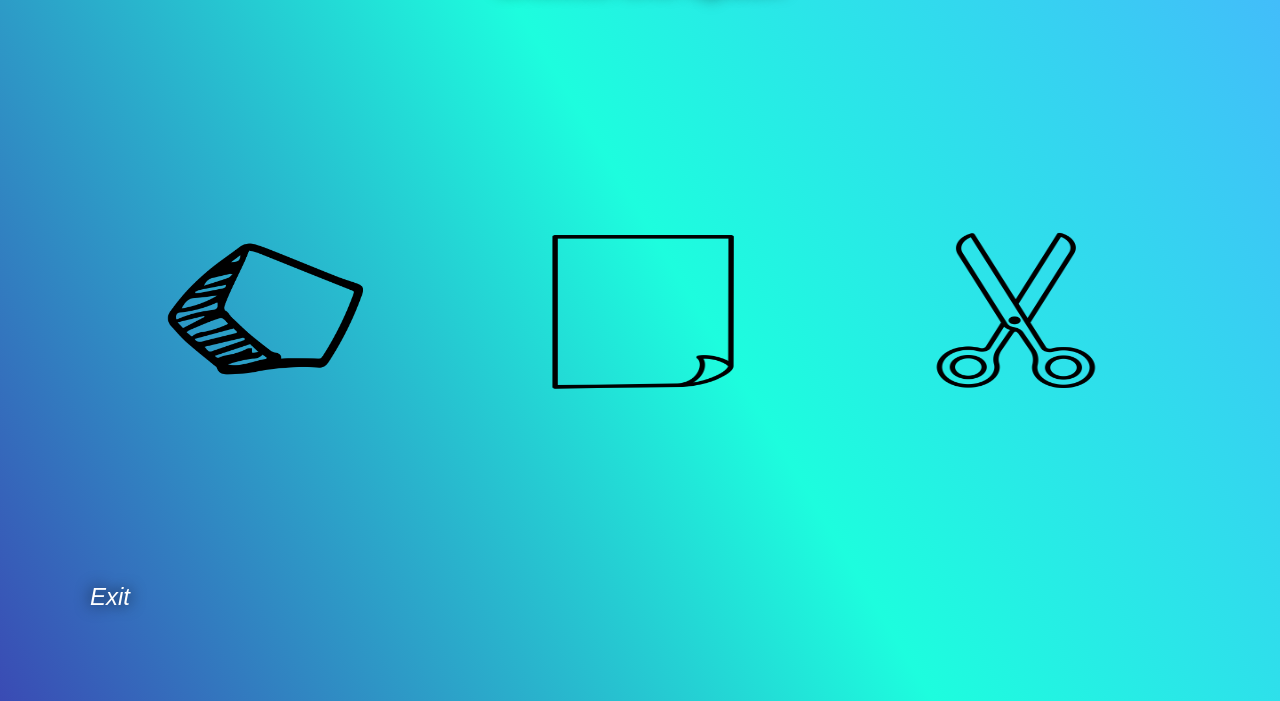
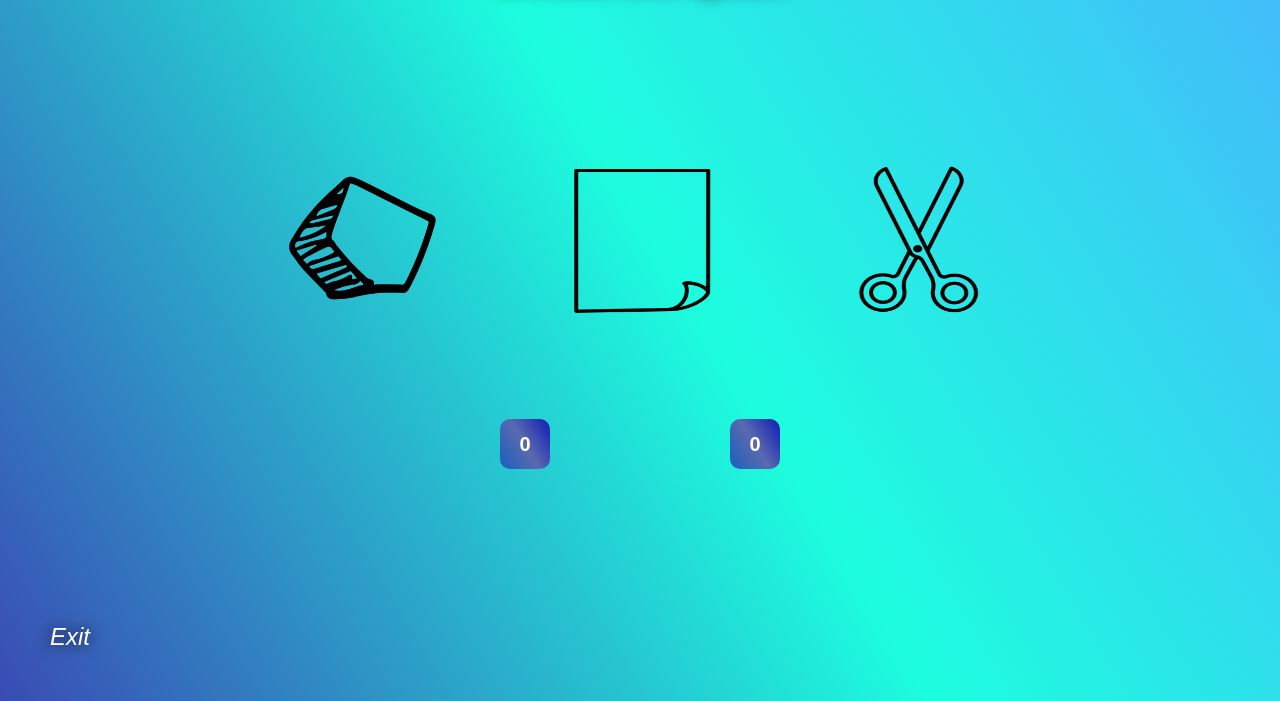
Before and after one commit to sergiojc90/BasicJavaScriptPwd, a plain HTML site: page rockpaper.html in a window 1280 px wide. Both pictures are taken after a click on the button "Play". Shown: the part 99-800 px from the top of the page. Drawn offline with Linux system fonts and the light colour scheme.

Commit message:
Adding score div's

```diff
--- a/rps.css
+++ b/rps.css
@@ -9,7 +9,7 @@ h1{
     color: white;
     text-shadow: 0 0 1rem black;
     padding-top: 5vh;
-    padding-bottom: 25vh;
+    padding-bottom: 10vh;
 }
 img{
     -webkit-user-drag: none;
@@ -22,23 +22,39 @@ img{
     min-height: 100vh;
     align-items: center;
 }
+.scoreBoard{
+    width: 50%;
+    display: flex;
+    flex-direction: row;
+    justify-content: space-evenly;
+    margin-top: 40px;
+}
+.score{
+    background: rgb(26,96,189);
+    background: linear-gradient(59deg, rgba(26,96,189,1) 0%, rgba(90,105,175,1) 50%, rgba(31,43,180,1) 90%);
+    border-radius: 10px;
+    height: 50px;
+    width: 50px;
+    text-align: center;
+    vertical-align: middle;
+    line-height: 50px;
+    color: white;
+    font-size: 20px;
+    font-weight: bold;
+}
 .options{
-    padding: 10px;
-    height: 20vh;
-    width: 200px;
+    padding: 5vw;
+    height: 150px;
+    width: 150px;
 }
 .options:hover{
     transform: scale(1.2);
     cursor: pointer;
-    border-radius: 10px;
-    border: 3px solid #7a67a5;
-    background: rgb(206,209,227);
-    background: linear-gradient(59deg, rgba(206,209,227,1) 0%, rgba(193,205,204,1) 55%, rgba(139,152,159,1) 100%);
 }
 .theGame{
     width: 100%;
     display: flex;
-    justify-content: space-evenly;
+    justify-content: center;
 }
 .btn{
     border: .4rem solid black;
@@ -65,13 +81,13 @@ img{
     font-size: 1.5rem;
     font-style: italic;
     position: fixed;
-    bottom: 10vh;
-    left: 10vh;
+    bottom: 5vh;
+    left: 5vh;
     padding: 10px;
 
 }
 .returnBtn:hover{
-    transform: scale(1.3);
+    transform: scale(1.1);
     cursor: pointer;
     border: 3px solid #ffee00;
     border-radius: 5px;
--- a/rpsgame.js
+++ b/rpsgame.js
@@ -2,6 +2,9 @@ const main = document.getElementById("main");
 const title = document.getElementById("title");
 const startBtn = document.querySelector("#startBtn");
 const thegame = document.createElement("div");
+const scoreBoard = document.createElement("div");
+const win = document.createElement("div");
+const lose = document.createElement("div");
 const rock = document.createElement("img");
 const paper = document.createElement("img");
 const scissors = document.createElement("img");
@@ -17,6 +20,11 @@ scissors.setAttribute("class","options");
 scissors.setAttribute("name","SCISSORS");
 scissors.setAttribute("src","./images/scissors.png");
 thegame.setAttribute("class","theGame");
+scoreBoard.setAttribute("class","scoreBoard");
+win.setAttribute("id","win");
+win.setAttribute("class","score");
+lose.setAttribute("id","lose");
+lose.setAttribute("class","score");
 returnBtn.setAttribute("class","returnBtn");
 
 
@@ -29,11 +37,16 @@ function startGame(e){
     thegame.appendChild(rock);
     thegame.appendChild(paper);
     thegame.appendChild(scissors);
+    scoreBoard.appendChild(win);
+    scoreBoard.appendChild(lose);
     main.appendChild(thegame);
+    main.appendChild(scoreBoard);
     main.appendChild(returnBtn);
     returnBtn.textContent = "Exit";
+    win.textContent = 0;
+    lose.textContent = 0;
 
-    window.addEventListener("click",player)
+    window.addEventListener("click",player);
 }
 
 function player(e){
@@ -41,6 +54,7 @@ function player(e){
     const optionSelection = document.querySelector(`img[name ="${playerSelection}"`);
     if(!optionSelection) return;
     playRound(playerSelection,computerPlay())
+
 }
 // Fuction to create a random number and select rock, paper or scissors depending on the result.
 function computerPlay(){
```
